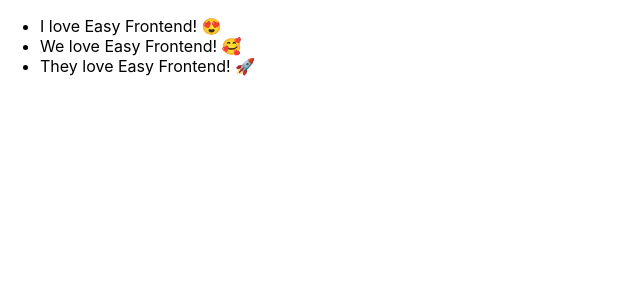
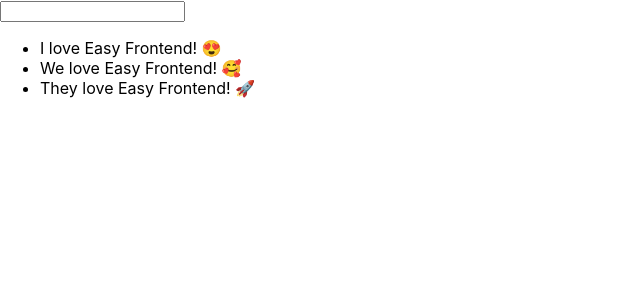
Before and after one commit to hotien2107/React-Hook, a React (Create React App) app: page / in a window 1280 px wide. Shown: the top 300 px of the page, without its empty margins (0-640 px from the left). Built offline with nearby package versions, Linux system fonts and the light colour scheme.

Commit message:
useState path 3 - TodoForm

```diff
--- a/package.json
+++ b/package.json
@@ -10,6 +10,7 @@
     "react-dom": "^17.0.2",
     "react-scripts": "4.0.3",
     "sass": "^1.35.2",
+    "uuid": "^8.3.2",
     "web-vitals": "^1.0.1"
   },
   "scripts": {
--- a/src/App.js
+++ b/src/App.js
@@ -1,5 +1,8 @@
 import { useState } from "react";
+import { v4 as uuidv4 } from 'uuid';
+
 import "./App.scss";
+import TodoForm from "./components/todoForm/TodoForm";
 import TodoList from "./components/todoList/TodoList";
 
 function App() {
@@ -12,14 +15,31 @@ function App() {
   function deleteItemClick(item) {
     const newTodoList = [...todoList];
     if (todoList.findIndex((x) => x.id === item.id) >= 0) {
-
       newTodoList.splice(item, 1);
       setTodoList(newTodoList);
     }
   }
 
+  function handleTodoSubmit(formValue) {
+    const newTodoItem = {
+      id: uuidv4(),
+      title: formValue.title,
+    };
+
+    if (formValue.title.trim() !== '') {
+      const newTodoList = [
+        newTodoItem,
+        ...todoList,
+      ]
+      setTodoList(newTodoList);
+
+    }
+
+  }
+
   return (
     <div className="App">
+      <TodoForm onSubmit={handleTodoSubmit}/>
       <TodoList list={todoList} deleteItemClick={deleteItemClick} />
     </div>
   );
--- /dev/null
+++ b/src/components/todoForm/TodoForm.jsx
@@ -0,0 +1,41 @@
+import React, { useState } from 'react';
+import PropTypes from 'prop-types';
+
+TodoForm.propTypes = {
+    onSubmit: PropTypes.func,
+};
+
+TodoForm.defaultProps = {
+    onSubmit: null,
+}
+
+function TodoForm(props) {
+    const { onSubmit } = props;
+
+    const [inputValue, setInputValue] = useState('');
+
+    function handleChangeInputValue(e) {
+        setInputValue(e.target.value);
+    }
+
+    function handleSubmit(e) {
+        //prevent reloading browser
+        e.preventDefault();
+
+        if(onSubmit) {
+            const formValue = {
+                title: inputValue,
+            }
+            onSubmit(formValue);
+            setInputValue('');
+        }
+    }
+
+    return (
+        <form onSubmit={handleSubmit}>
+            <input type="text" value={inputValue} onChange={handleChangeInputValue} />
+        </form>
+    );
+}
+
+export default TodoForm;
```
Also changed, not shown: src/components/todoForm/TodoForm.scss (added), 1 other file (tests, documents, lock files or other folders).
